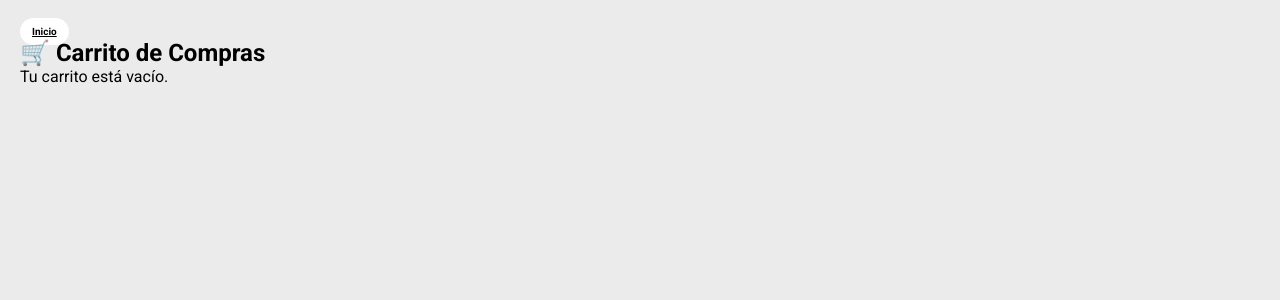
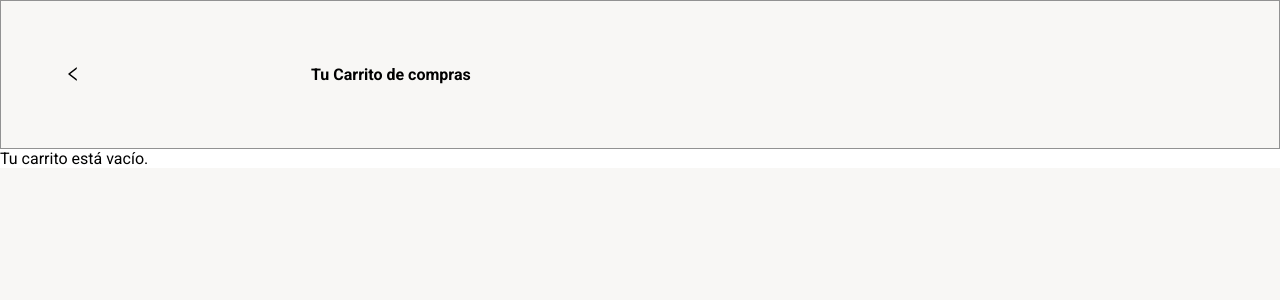
Before and after one commit to jsha64/sistema-pedidos, a React (Vite) app: page /carrito in a window 1280 px wide. Shown: the top 300 px of the page. Built offline with nearby package versions, Linux system fonts and the light colour scheme.

Commit message:
feat: modifying shopping cart section

```diff
--- a/src/pages/Carrito.jsx
+++ b/src/pages/Carrito.jsx
@@ -1,5 +1,6 @@
 // import { Link } from "react-router-dom";
-import Button from "../components/Button";
+// import Button from "../components/Button";
+import ButtonBack from "../components/ButtonBack";
 import InputLoginRegister from "../components/InputLoginRegister";
 
 export default function Carrito({ carrito }) {
@@ -18,32 +19,35 @@ export default function Carrito({ carrito }) {
   const total = listaFinal.reduce((acc, item) => acc + item.subtotal, 0);
 
   return (
-    <div style={{ padding: "20px" }}>
+    <>
 
-      <Button
-        to="/"
-        titulo="Inicio"
-      />
-
-      <h2>🛒 Carrito de Compras</h2>
-
+      <div className="div-nav-c">
+        <ButtonBack />
+        <h4 className="spanc">Tu Carrito de compras</h4>
+      </div>
       {listaFinal.length === 0 ? (
         <p>Tu carrito está vacío.</p>
       ) : (
       <>
         <div className="carrito-lista">
+          <h4>Elementos</h4>
           {listaFinal.map((item, index) => (
             <>
               <div key={index.id} className="carrito-item">
-                <input type="checkbox" name="" id="" />
-                <hr />
+                <div></div>
+                <div className="products-cards">
                   <h3>{item.name}</h3>
                   <p>{item.description}</p>
-                <p><strong>Precio del producto:</strong> {item.price}</p>
-                <p>Cantidad: {item.cantidad}</p>
-                <strong>Subtotal: ${item.subtotal}</strong>
+                  <p>${item.price}</p>
+                </div>
+                <div className="products-cantidad">
+                  -
+                  <p>{item.cantidad}</p>
+                  +
+                </div>
               </div>
               <br />
+              <strong>Subtotal: ${item.subtotal}</strong>
             </>
           ))}
 
@@ -51,13 +55,15 @@ export default function Carrito({ carrito }) {
             <strong> Total: ${total}</strong>
           </div>
         </div>
+        <div className="div-input-enter">
           <InputLoginRegister
             className="input-enter"
             type="button"
             value="Confirmar Orden"
           />
+        </div>
       </>
       )}
-    </div>
+    </>
   );
 }
--- a/src/styles/product-card.css
+++ b/src/styles/product-card.css
@@ -1,7 +1,7 @@
 * {
   box-sizing: border-box;
   margin: 0;
-  background-color: #ebebeb;
+  background-color: #F8F7F5;
   font-family: 'Roboto';
 }
 
@@ -11,6 +11,9 @@ h5, h6 {
 
 h6 {
   color: #fca636;
+}
+h3, p {
+  background-color: #ffffff;
 }
 
 /* animacion modal carrito */
@@ -118,11 +121,25 @@ h6 {
 .carrito-lista {
   width: 100%;
   border: 1px solid #000;
-  padding: 1%;
+  padding: 6% 4% 0 4%;
 }
 .carrito-item {
-  width: 30%;
-  border: 1px solid #000;
+  background-color: #ffffff;
+  display: flex;
+  flex-direction: row;
+  width: 100%;
+  border-radius: 12px 12px;
+}
+.products-cards, .products-cantidad {
+  background-color: #ffffff;
+}
+.products-cards {
+  margin: 10%;
+}
+.products-cantidad {
+  display: flex;
+  align-items: center;
+  border-radius: 100%;
 }
 .total {
   width: 30%;
@@ -138,8 +155,9 @@ h6 {
 .div-nav {
   display: flex;
   width: 100%;
+  padding-top: 5%;
+  padding-left: 5%;
   justify-content: space-around;
-  padding-right: 70%;
 }
 .spanl, .spanr {
   padding-left: 130%;
@@ -183,6 +201,9 @@ h6 {
   color: #865701;
   opacity: calc(70%);
 }
+.div-input-enter {
+  padding: 5%;
+}
 .input-enter {
   background-color: #FB7E00;
   color: #ffffff;
@@ -201,3 +222,14 @@ h6 {
   border-radius: 10px;
   height: 50px;
 }
+
+.div-nav-c {
+  display: flex;
+  width: 100%;
+  padding: 5%;
+  border: solid 1px #929292;
+}
+.spanc {
+  display:flex;
+  padding-left: 20%;
+}
```
Lines whose indentation alone changed are shown as unchanged.
